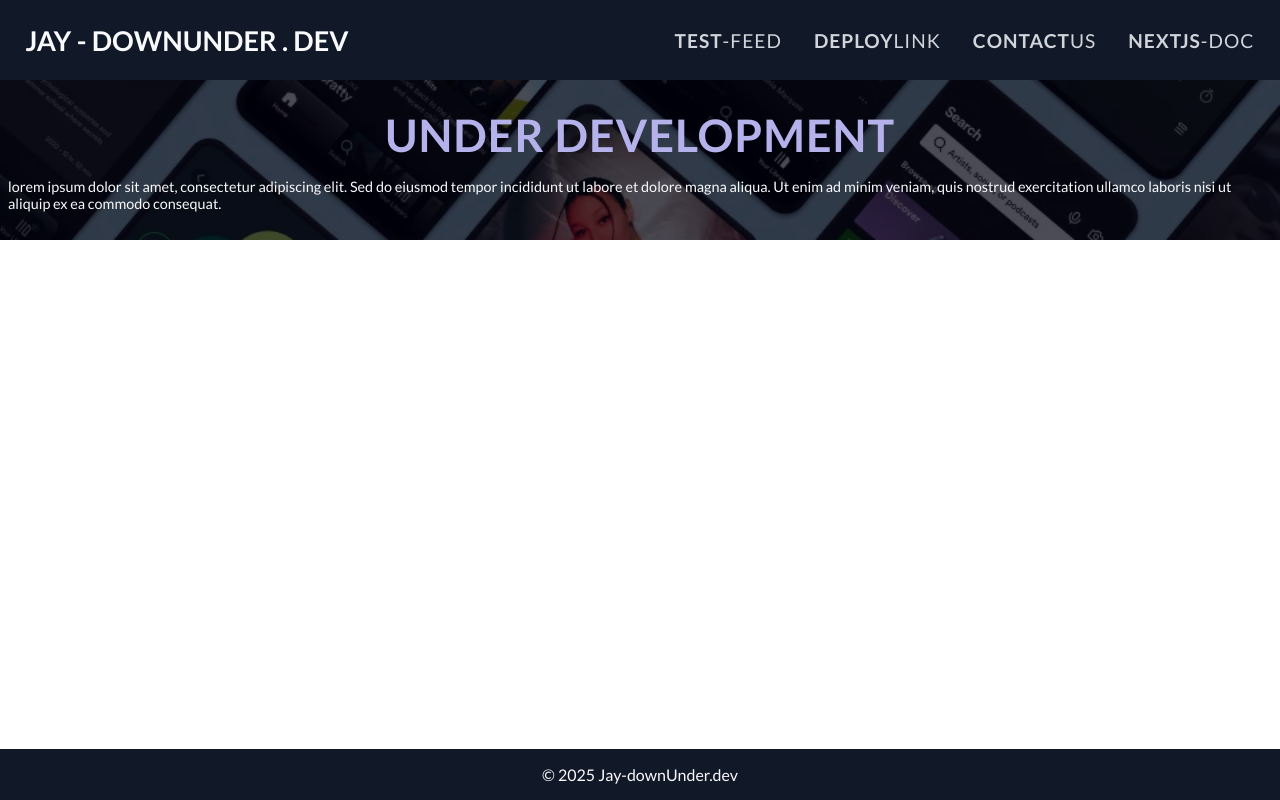
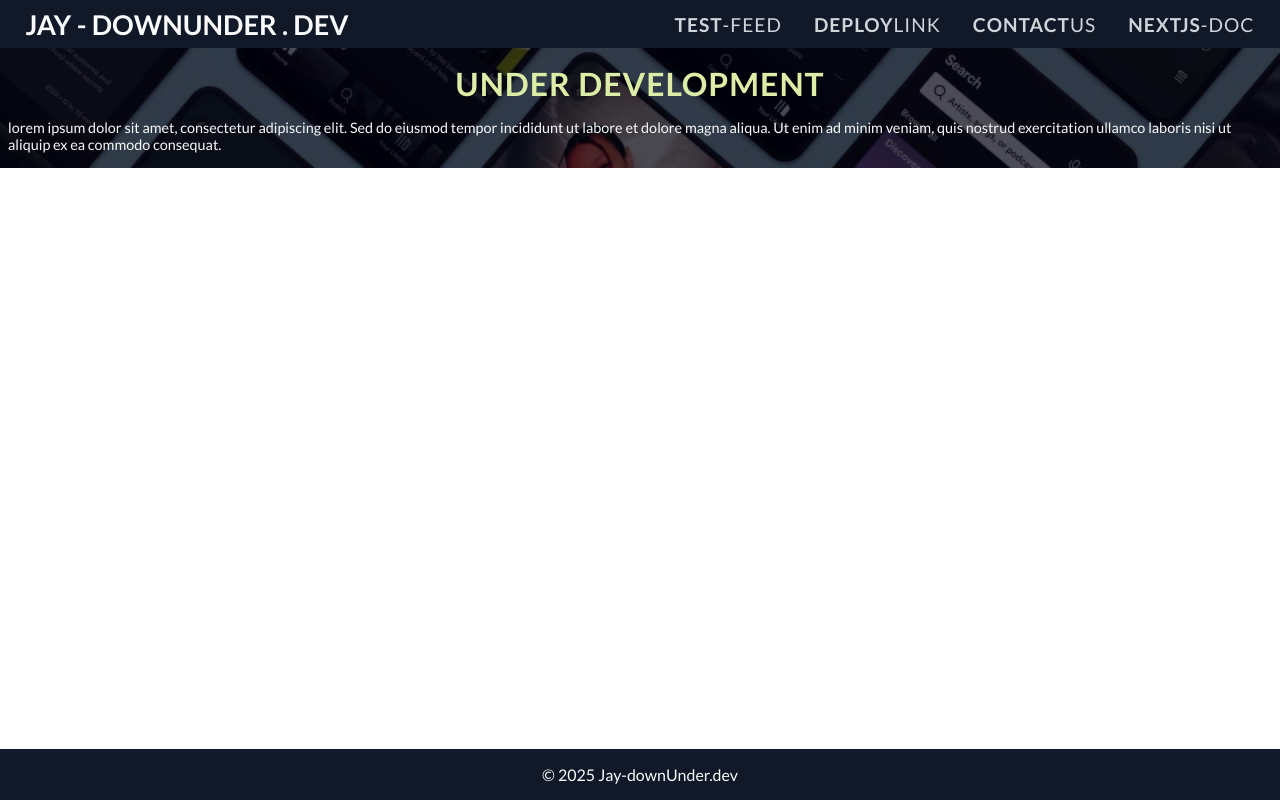
Before and after one commit to panupongjj/next-at2-spotify-api, a Next.js app: page / in a window 1280 px wide. Built offline with nearby package versions, Linux system fonts and the light colour scheme.

Commit message:
Re-size Header and HeroSection

```diff
--- a/components/layout/Header/Header.module.scss
+++ b/components/layout/Header/Header.module.scss
@@ -3,7 +3,7 @@
 
 .header {
   width: 100%;
-  height: 5rem;
+  height: 3rem;
   display: flex;
   align-items: center;
   justify-content: space-between;
--- a/components/layout/HeroSection/HeroSection.module.scss
+++ b/components/layout/HeroSection/HeroSection.module.scss
@@ -4,12 +4,12 @@
 .showcase {
   background: no-repeat center/cover;
   // bg-image is passed in as dynamic prop in Hero.jsx
-  height: 20vh;
+  height: 15vh;
   color: $complementaryColor;
 
   .overlay {
     background-color: rgba(0, 0, 15, 0.7);
-    height: 20vh;
+    height: 15vh;
     display: flex;
     flex-direction: column;
     align-items: center;
@@ -17,7 +17,7 @@
 
     h1 {
       margin: 0.5rem 0;
-      font-size: 2.8em;
+      font-size: 2em;
       font-weight: 400;
       color: color.adjust($brandColor, $lightness: 30%);
       letter-spacing: 1px;
--- a/components/layout/Layout.module.scss
+++ b/components/layout/Layout.module.scss
@@ -6,7 +6,7 @@
 
 .main {
   margin: 0 auto;
-  margin-top: 5rem; // Same as height of Header.jsx
+  margin-top: 3rem; // Same as height of Header.jsx
   width: 100%;
   flex: 1;
 }
--- a/styles/scss/abstracts/_variables.scss
+++ b/styles/scss/abstracts/_variables.scss
@@ -3,7 +3,7 @@
 // MAIN COLORS
 $primaryColor: #111827;
 $complementaryColor: #f9fafb;
-$brandColor: #4338ca;
+$brandColor: #A7D129;
 
 $highlightColor: #d1d5db;
 $dangerColor: #7f1d1d;
```
